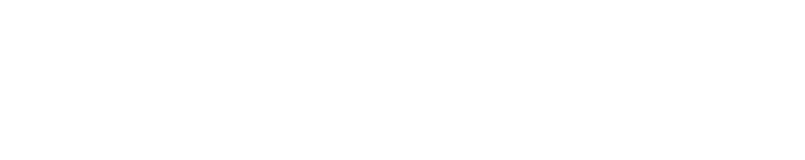
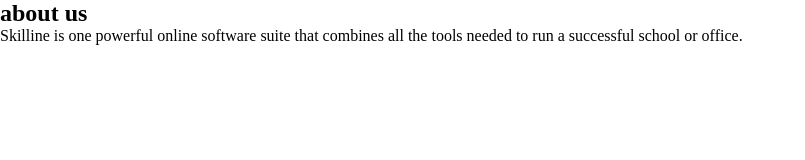
Before and after one commit to Mariam3120/mentoring-project, a plain HTML site: page index.html in a window 1280 px wide. Shown: the whole page, without its empty margins (0-805 px from the left). Drawn offline with Linux system fonts and the light colour scheme; files that its build step writes are made by us from their sources.

Commit message:
add header end  paragraph for about section

```diff
--- a/index.html
+++ b/index.html
@@ -1,5 +1,6 @@
 <!DOCTYPE html>
 <html lang="en">
+
 <head>
   <meta charset="UTF-8">
   <meta http-equiv="X-UA-Compatible" content="IE=edge">
@@ -7,6 +8,7 @@
   <title>Naruto</title>
   <link rel="stylesheet" href="style.css" />
 </head>
+
 <body>
   <header>
 
@@ -17,7 +19,14 @@
 
     </section>
     <section class="about">
-
+      <div>
+        <div>
+          <h1>about us</h1>
+          <p>Skilline is one powerful online software suite that combines all the tools needed to run a successful
+            school or office.
+          </p>
+        </div>
+      </div>
     </section>
     <section class="services">
 
@@ -37,4 +46,5 @@
 
   </footer>
 </body>
+
 </html>
```
